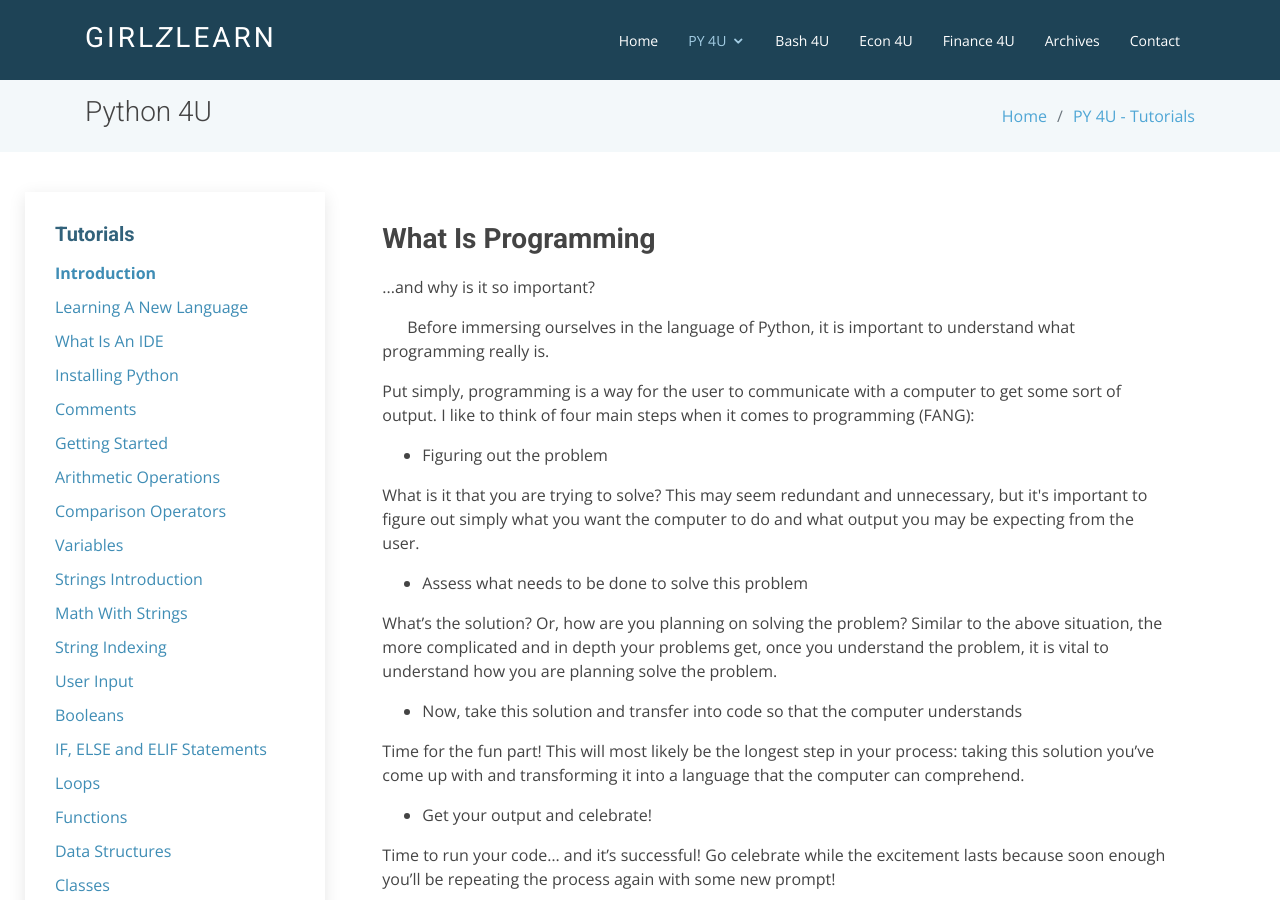
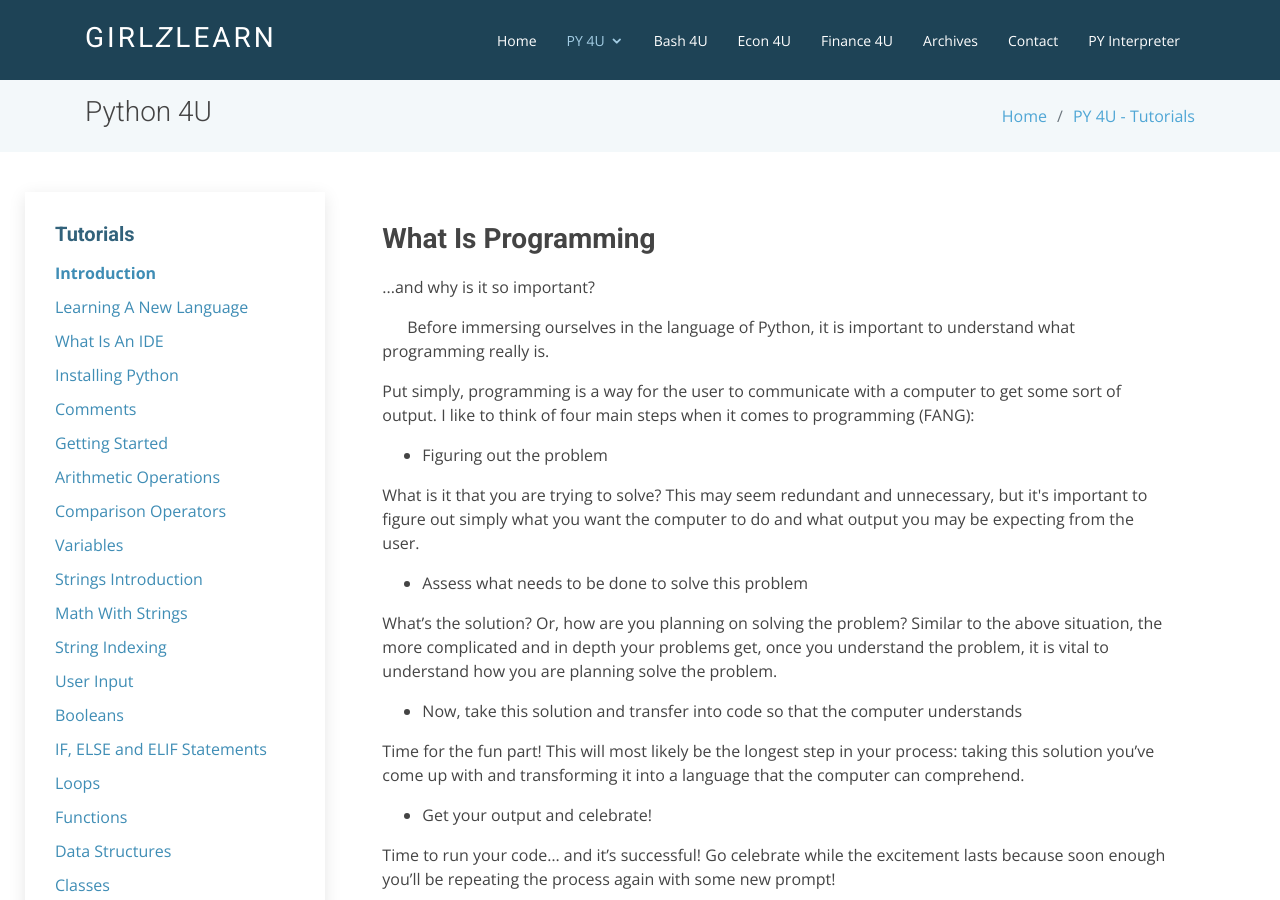
Before and after one commit to GirlzLearn/GirlzLearn.github.io, a plain HTML site: page PY4U.html in a window 1280 px wide. Shown: the top 900 px of the page. Drawn offline with nearby package versions, Linux system fonts and the light colour scheme.

Commit message:
Update PY4U.html

```diff
--- a/PY4U.html
+++ b/PY4U.html
@@ -55,6 +55,7 @@
           <li><a href="Fin.html">Finance 4U</a></li>
           <li><a href="Archives.html">Archives</a></li>
           <li><a href="contactMe.html">Contact</a></li>
+          <li><a href="interpret.html">PY Interpreter</a></li>
         </ul>
       </nav><!-- .nav-menu -->
 
```
